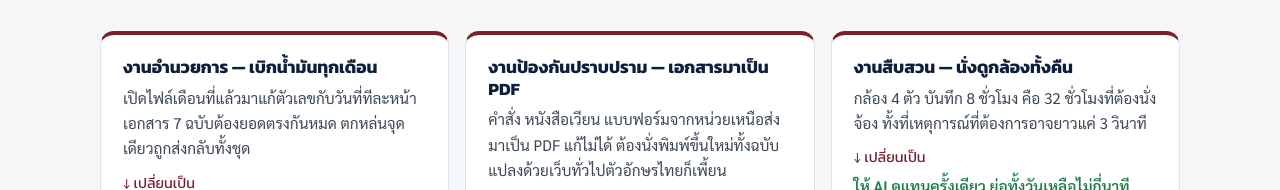
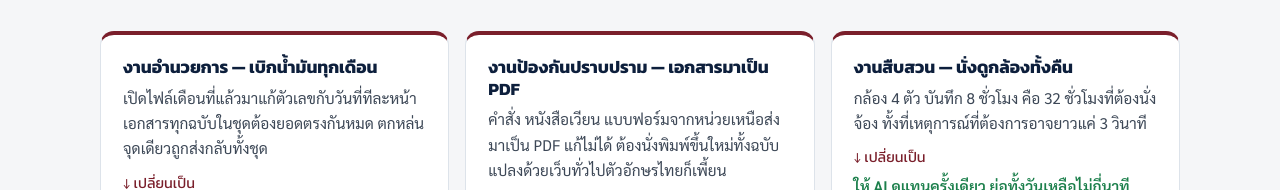
Before and after one commit to kaveek1-rgb/kaveek1-rgb.github.io, a plain HTML site: page index.html in a window 1280 px wide. Shown: the part 980-1170 px from the top of the page. Drawn offline with Linux system fonts and the light colour scheme.

Commit message:
Add files via upload

```diff
--- a/index.html
+++ b/index.html
@@ -202,7 +202,7 @@
       <div><h2>แต่ละสายงานเสียเวลาไปกับงานซ้ำ ๆ แบบไหน</h2><p>งานส่วนใหญ่ในโรงพักไม่ได้ยาก แต่ซ้ำ — และงานซ้ำคือสิ่งที่คอมพิวเตอร์ควรทำแทนคน นี่คือตัวอย่างจากสายงานที่มีโปรแกรมพร้อมใช้แล้ว</p></div>
     </div>
     <div class="pains">
-      <div class="pain reveal"><h3>งานอำนวยการ — เบิกน้ำมันทุกเดือน</h3><p>เปิดไฟล์เดือนที่แล้วมาแก้ตัวเลขกับวันที่ทีละหน้า เอกสาร 7 ฉบับต้องยอดตรงกันหมด ตกหล่นจุดเดียวถูกส่งกลับทั้งชุด</p><span class="arrow-down">↓ เปลี่ยนเป็น</span><p class="fix">กรอกยอดครั้งเดียว ได้เอกสารครบชุด ยอดตรงกันเสมอ</p></div>
+      <div class="pain reveal"><h3>งานอำนวยการ — เบิกน้ำมันทุกเดือน</h3><p>เปิดไฟล์เดือนที่แล้วมาแก้ตัวเลขกับวันที่ทีละหน้า เอกสารทุกฉบับในชุดต้องยอดตรงกันหมด ตกหล่นจุดเดียวถูกส่งกลับทั้งชุด</p><span class="arrow-down">↓ เปลี่ยนเป็น</span><p class="fix">กรอกยอดครั้งเดียว ได้เอกสารครบชุด ยอดตรงกันเสมอ</p></div>
       <div class="pain reveal"><h3>งานป้องกันปราบปราม — เอกสารมาเป็น PDF</h3><p>คำสั่ง หนังสือเวียน แบบฟอร์มจากหน่วยเหนือส่งมาเป็น PDF แก้ไม่ได้ ต้องนั่งพิมพ์ขึ้นใหม่ทั้งฉบับ แปลงด้วยเว็บทั่วไปตัวอักษรไทยก็เพี้ยน</p><span class="arrow-down">↓ เปลี่ยนเป็น</span><p class="fix">แปลงเป็น Word ในคลิกเดียว ตัวอักษรไทยครบ รูปแบบไม่เพี้ยน</p></div>
       <div class="pain reveal"><h3>งานสืบสวน — นั่งดูกล้องทั้งคืน</h3><p>กล้อง 4 ตัว บันทึก 8 ชั่วโมง คือ 32 ชั่วโมงที่ต้องนั่งจ้อง ทั้งที่เหตุการณ์ที่ต้องการอาจยาวแค่ 3 วินาที</p><span class="arrow-down">↓ เปลี่ยนเป็น</span><p class="fix">ให้ AI ดูแทนครั้งเดียว ย่อทั้งวันเหลือไม่กี่นาที ค้นหาย้อนหลังได้ทันที</p></div>
     </div>
```
